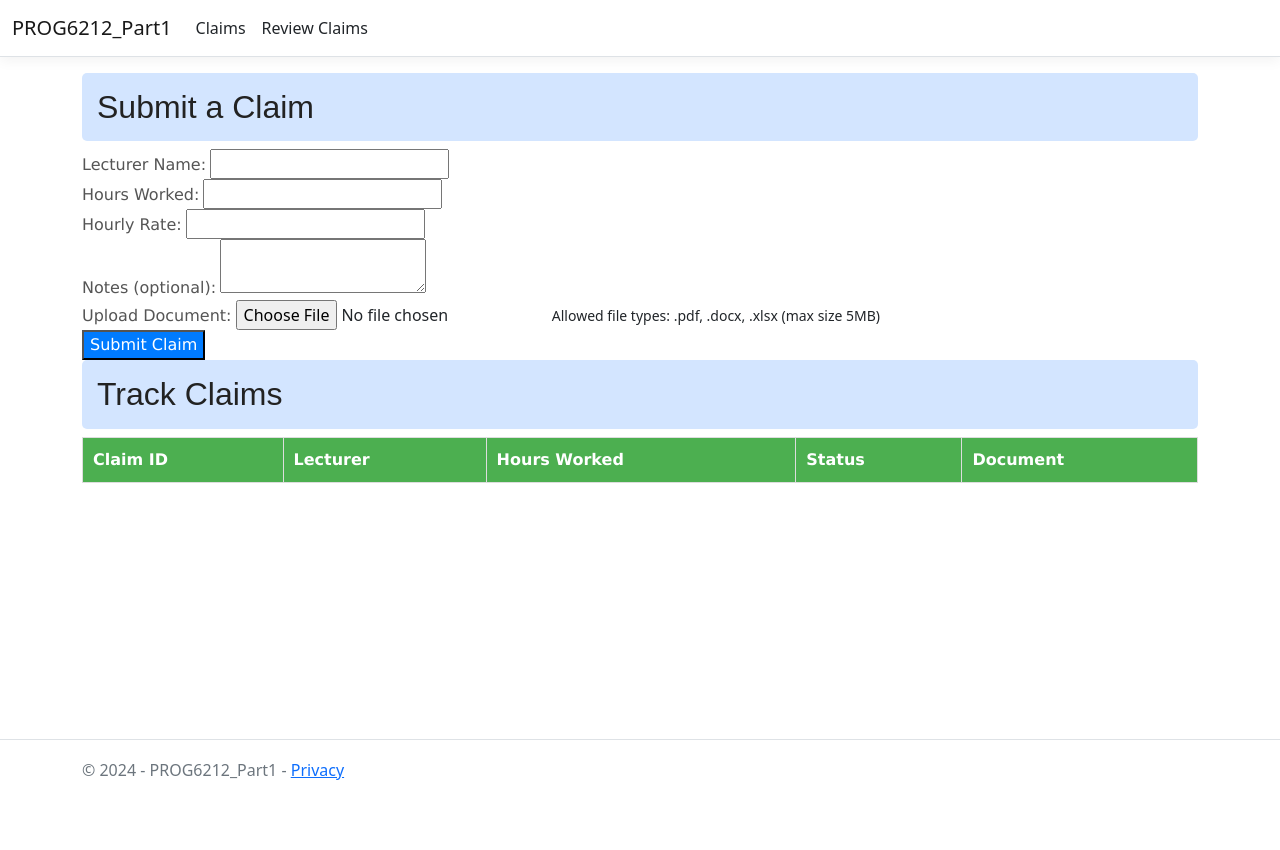
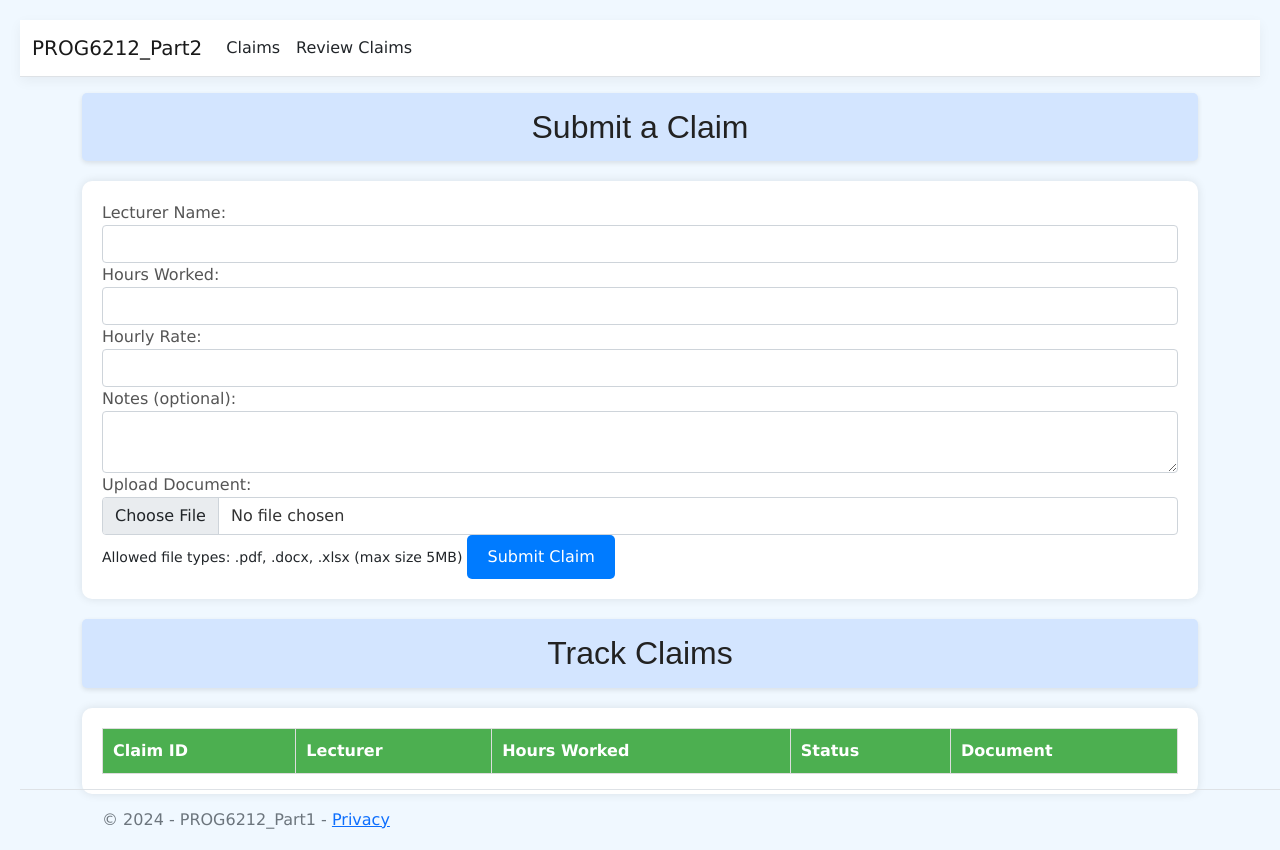
Before and after one commit to Vutlhari-Mabasa/PROG6212_POE_FINAL, an ASP.NET Core app: page / in a window 1280 px wide. Before the commit the page ends 780 px from the top, so only its background shows below. Run offline with ASP.NET Core 8, Linux system fonts and the light colour scheme; lists and menus that the app fills with data are empty; style sheets or scripts are compiled from the project's sources.

Commit message:
Updated the views to look way more presentable and modern

```diff
--- a/Views/Lecturer/SubmitAndTrackClaim.cshtml
+++ b/Views/Lecturer/SubmitAndTrackClaim.cshtml
@@ -1,6 +1,14 @@
 @model List<PROG6212_Part1.Models.Claim>
 
 <style>
+    /* Background styling for the entire page */
+    body {
+        background-color: #f0f8ff;
+        font-family: 'Verdana', sans-serif; /* Global font */
+        margin: 0;
+        padding: 20px;
+    }
+
     /* Styling for the heading (h2) */
     h2 {
         background-color: #d3e5ff; /* Light blue background */
@@ -8,21 +16,18 @@
         font-family: 'Arial', sans-serif; /* Font family for h2 */
         padding: 15px; /* Padding inside the heading */
         border-radius: 5px; /* Rounded corners */
-    }
-
-    /* Styling for the subheading (h3) */
-    h3 {
-        color: #333; /* Dark grey font for h3 */
-        font-family: 'Verdana', sans-serif; /* Font family for h3 */
+        text-align: center; /* Center-align heading */
+        margin-bottom: 20px;
+        box-shadow: 0 2px 5px rgba(0, 0, 0, 0.1); /* Light shadow for a 3D effect */
     }
 
     /* Styling for the form sections (submit and track claims) */
     .submit-claim, .track-claims {
-        background-color: #f9f9f9; /* Light grey background */
-        padding: 20px; /* Padding around the form section */
-        border-radius: 10px; /* Rounded corners for form sections */
+        background-color: #ffffff; /* White background for contrast */
+        padding: 20px;
+        border-radius: 10px; /* Rounded corners */
         box-shadow: 0 0 10px rgba(0, 0, 0, 0.1); /* Slight shadow for form section */
-        margin-bottom: 20px; /* Space below each section */
+        margin-bottom: 20px;
     }
 
     /* Styling for form labels */
@@ -42,6 +47,15 @@
         font-family: 'Verdana', sans-serif; /* Font for buttons */
         background-color: #007bff; /* Blue button background */
         color: #fff; /* White text */
+        border-radius: 5px;
+        padding: 10px 20px;
+        border: none;
+        cursor: pointer;
+        transition: background-color 0.3s;
+    }
+
+        button:hover {
+            background-color: #0056b3; /* Darker blue on hover */
         }
 
     /* Styling for the table */
@@ -56,8 +70,8 @@
     /* Styling for table headers and cells */
     th, td {
         border: 1px solid #ddd; /* Border around table cells */
-        padding: 10px; /* Padding inside each cell */
-        text-align: left; /* Left-align text */
+        padding: 10px;
+        text-align: left;
     }
 
     /* Styling for table headers */
@@ -74,31 +88,24 @@
 
 <h2>Submit a Claim</h2>
 <form asp-action="SubmitClaim" method="post" enctype="multipart/form-data">
-    <div>
+    <div class="submit-claim">
         <label>Lecturer Name:</label>
-        <input type="text" name="lecturer" required />
+        <input type="text" name="lecturer" class="form-control" required />
+        <label>Hours Worked:</label>
+        <input type="number" name="hoursWorked" class="form-control" required />
+        <label>Hourly Rate:</label>
+        <input type="number" name="hourlyRate" class="form-control" required />
+        <label>Notes (optional):</label>
+        <textarea name="notes" class="form-control"></textarea>
+        <label>Upload Document:</label>
+        <input type="file" name="document" accept=".pdf,.docx,.xlsx" class="form-control" required />
+        <small>Allowed file types: .pdf, .docx, .xlsx (max size 5MB)</small>
+        <button type="submit">Submit Claim</button>
     </div>
-    <div>
-        <label>Hours Worked:</label>
-        <input type="number" name="hoursWorked" required />
-    </div>
-    <div>
-        <label>Hourly Rate:</label>
-        <input type="number" name="hourlyRate" required />
-    </div>
-    <div>
-        <label>Notes (optional):</label>
-        <textarea name="notes"></textarea>
-    </div>
-    <div>
-        <label>Upload Document:</label>
-        <input type="file" name="document" accept=".pdf,.docx,.xlsx" required />
-        <small>Allowed file types: .pdf, .docx, .xlsx (max size 5MB)</small>
-    </div>
-    <button type="submit">Submit Claim</button>
 </form>
 
 <h2>Track Claims</h2>
+<div class="track-claims">
     <table>
         <thead>
             <tr>
@@ -127,8 +134,4 @@
             }
         </tbody>
     </table>
-
-@if (!string.IsNullOrEmpty(ViewBag.ErrorMessage))
-{
-    <div class="error-message">@ViewBag.ErrorMessage</div>
-}
+</div>
--- a/Views/Shared/_Layout.cshtml
+++ b/Views/Shared/_Layout.cshtml
@@ -12,7 +12,7 @@
     <header>
         <nav class="navbar navbar-expand-sm navbar-toggleable-sm navbar-light bg-white border-bottom box-shadow mb-3">
             <div class="container-fluid">
-                <a class="navbar-brand" asp-area="" asp-controller="Home" asp-action="Index">PROG6212_Part1</a>
+                <a class="navbar-brand" asp-area="" asp-controller="Lecturer" asp-action="SubmitAndTrackClaim">PROG6212_Part2</a>
                 <button class="navbar-toggler" type="button" data-bs-toggle="collapse" data-bs-target=".navbar-collapse" aria-controls="navbarSupportedContent"
                         aria-expanded="false" aria-label="Toggle navigation">
                     <span class="navbar-toggler-icon"></span>
```
Also changed, not shown: Models/Claim.cs (+4 -3 lines), Views/CoordinatorsAndManagers/ReviewClaims.cshtml (+63 -28 lines), 12 other files. Lines whose indentation alone changed are shown as unchanged.
